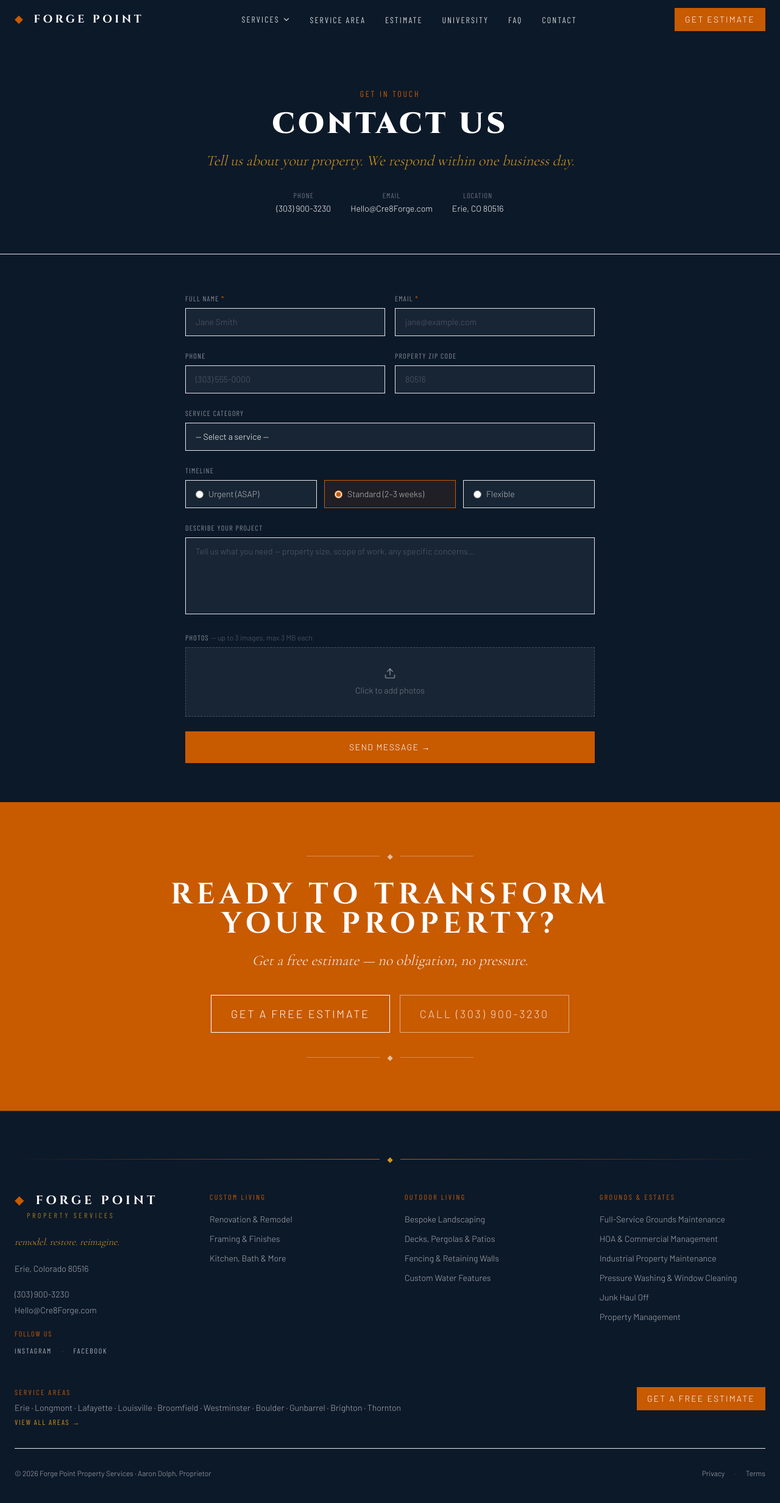
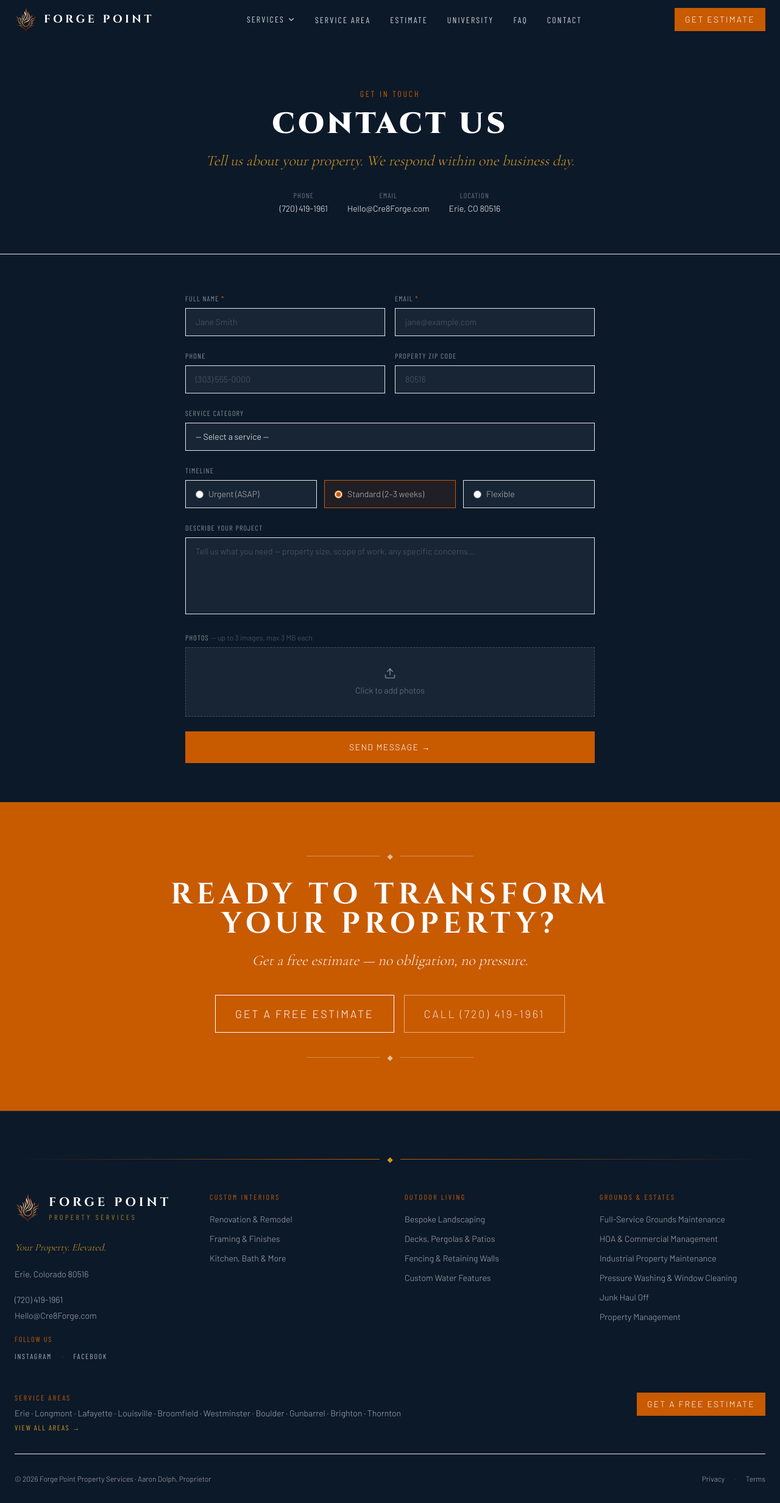
Before and after one commit to cre8forge/forge-point-website, a Next.js app: page /contact in a window 1280 px wide. Shown: the whole page at 61% size. Built offline with nearby package versions, Linux system fonts and the light colour scheme.

Commit message:
feat: rebrand - new logo, slogan, phone number, nav rename, remove showcase

```diff
--- a/app/layout.tsx
+++ b/app/layout.tsx
@@ -78,7 +78,7 @@ export default function RootLayout({
               "@type": "LocalBusiness",
               name: SITE_NAME,
               url: SITE_URL,
-              telephone: "+13039003230",
+              telephone: "+17204191961",
               email: "hello@cre8forge.com",
               address: {
                 "@type": "PostalAddress",
--- a/app/page.tsx
+++ b/app/page.tsx
@@ -6,7 +6,6 @@ import { HeroSection }          from "@/components/sections/HeroSection";
 import { ServicesSection }      from "@/components/sections/ServicesSection";
 import { HowItWorksSection }    from "@/components/sections/HowItWorksSection";
 import { WhyForgePointSection } from "@/components/sections/WhyForgePointSection";
-import { ProjectShowcase }      from "@/components/sections/ProjectShowcase";
 import { ReviewsSection }       from "@/components/sections/ReviewsSection";
 import { ServiceAreaMap }       from "@/components/sections/ServiceAreaMap";
 import { UniversityPreview }    from "@/components/sections/UniversityPreview";
@@ -47,8 +46,7 @@ export default async function HomePage() {
         <ServicesSection />
         <HowItWorksSection />
         <WhyForgePointSection />
-        <ProjectShowcase />
-        <ReviewsSection />
+<ReviewsSection />
         <ServiceAreaMap />
         {showUniversity && <UniversityPreview articles={featuredArticles} />}
         <CtaBanner />
--- a/components/layout/Footer.tsx
+++ b/components/layout/Footer.tsx
@@ -1,10 +1,11 @@
+import Image from "next/image";
 import Link from "next/link";
 import { Divider } from "@/components/ui/Divider";
 import { Button } from "@/components/ui/Button";
 
 const SERVICE_GROUPS = [
   {
-    label: "Custom Living",
+    label: "Custom Interiors",
     links: [
       { label: "Renovation & Remodel",  href: "/services/renovation-remodel" },
       { label: "Framing & Finishes",    href: "/services/framing-finishes" },
@@ -50,23 +51,32 @@ export function Footer() {
 
           {/* ── Col 1: Brand ── */}
           <div className="space-y-5">
-            <Link href="/" className="inline-block group">
-              <span className="block font-cinzel font-900 text-white text-xl tracking-[0.25em] uppercase group-hover:text-amber transition-colors">
-                <span className="text-orange mr-1">◆</span> FORGE POINT
-              </span>
-              <span className="block font-condensed font-600 text-xs tracking-[0.3em] uppercase text-amber/80 mt-0.5 pl-5">
-                Property Services
-              </span>
+            <Link href="/" className="inline-flex items-center gap-3 group">
+              <Image
+                src="/logo.png"
+                alt="Forge Point Property Services"
+                width={44}
+                height={44}
+                className="object-contain"
+              />
+              <div>
+                <span className="block font-cinzel font-900 text-white text-xl tracking-[0.25em] uppercase group-hover:text-amber transition-colors">
+                  FORGE POINT
+                </span>
+                <span className="block font-condensed font-600 text-xs tracking-[0.3em] uppercase text-amber/80 mt-0.5">
+                  Property Services
+                </span>
+              </div>
             </Link>
             <p className="font-cormorant italic font-300 text-base text-amber leading-relaxed">
-              remodel. restore. reimagine.
+              Your Property. Elevated.
             </p>
             <p className="font-barlow font-300 text-sm text-muted leading-relaxed">
               Erie, Colorado 80516
             </p>
             <div className="space-y-1.5">
-              <a href="tel:+13039003230" className="block font-barlow font-300 text-sm text-muted hover:text-white transition-colors">
-                (303) 900-3230
+              <a href="tel:+17204191961" className="block font-barlow font-300 text-sm text-muted hover:text-white transition-colors">
+                (720) 419-1961
               </a>
               <a href="mailto:Hello@Cre8Forge.com" className="block font-barlow font-300 text-sm text-muted hover:text-white transition-colors">
                 Hello@Cre8Forge.com
--- a/components/layout/Nav.tsx
+++ b/components/layout/Nav.tsx
@@ -1,6 +1,7 @@
 "use client";
 
 import { useState, useEffect } from "react";
+import Image from "next/image";
 import Link from "next/link";
 import { ChevronDown, Menu, X } from "lucide-react";
 import { cn } from "@/lib/utils";
@@ -10,7 +11,7 @@ import { Button } from "@/components/ui/Button";
 
 const SERVICE_GROUPS = [
   {
-    label: "Custom Living",
+    label: "Custom Interiors",
     services: [
       { label: "Renovation & Remodel",    href: "/services/renovation-remodel" },
       { label: "Framing & Finishes",      href: "/services/framing-finishes" },
@@ -80,11 +81,17 @@ export function Nav() {
         <nav className="max-w-7xl mx-auto px-6 h-16 flex items-center justify-between">
 
           {/* Logo */}
-          <Link
-            href="/"
-            className="font-cinzel font-900 text-white text-lg tracking-[0.25em] uppercase hover:text-amber transition-colors"
-          >
-            <span className="text-orange mr-1">◆</span> FORGE POINT
+          <Link href="/" className="flex items-center gap-2.5 group">
+            <Image
+              src="/logo.png"
+              alt="Forge Point Property Services"
+              width={38}
+              height={38}
+              className="object-contain"
+            />
+            <span className="font-cinzel font-900 text-white text-lg tracking-[0.25em] uppercase group-hover:text-amber transition-colors">
+              FORGE POINT
+            </span>
           </Link>
 
           {/* Desktop links */}
@@ -174,10 +181,19 @@ export function Nav() {
           <div className="flex items-center justify-between px-6 h-16 border-b border-white/10">
             <Link
               href="/"
-              className="font-cinzel font-900 text-white text-base tracking-[0.25em] uppercase"
+              className="flex items-center gap-2.5"
               onClick={() => setMobileOpen(false)}
             >
-              <span className="text-orange mr-1">◆</span> FORGE POINT
+              <Image
+                src="/logo.png"
+                alt="Forge Point Property Services"
+                width={32}
+                height={32}
+                className="object-contain"
+              />
+              <span className="font-cinzel font-900 text-white text-base tracking-[0.25em] uppercase">
+                FORGE POINT
+              </span>
             </Link>
             <button
               className="text-white p-1"
--- a/components/sections/ContactHero.tsx
+++ b/components/sections/ContactHero.tsx
@@ -20,10 +20,10 @@ export function ContactHero() {
               Phone
             </p>
             <a
-              href="tel:+13039003230"
+              href="tel:+17204191961"
               className="font-barlow font-300 text-white hover:text-orange transition-colors"
             >
-              (303) 900-3230
+              (720) 419-1961
             </a>
           </div>
           <div className="text-center">
--- a/components/sections/CtaBanner.tsx
+++ b/components/sections/CtaBanner.tsx
@@ -32,12 +32,12 @@ export function CtaBanner() {
             Get a Free Estimate
           </Button>
           <Button
-            href="tel:+13039003230"
+            href="tel:+17204191961"
             variant="secondary"
             size="lg"
             className="border-white/50 text-white/80 hover:border-white hover:text-white hover:bg-white/10 hover:shadow-none"
           >
-            Call (303) 900-3230
+            Call (720) 419-1961
           </Button>
         </div>
 
--- a/components/sections/EstimatorTool.tsx
+++ b/components/sections/EstimatorTool.tsx
@@ -290,8 +290,8 @@ export function EstimatorTool({ categories, settings, initialCategory }: Estimat
           <Button href="/contact" variant="primary">
             Request a Detailed Quote
           </Button>
-          <Button href="tel:+13039003230" variant="secondary">
-            Call (303) 900-3230
+          <Button href="tel:+17204191961" variant="secondary">
+            Call (720) 419-1961
           </Button>
         </div>
       </div>
--- a/components/sections/HeroSection.tsx
+++ b/components/sections/HeroSection.tsx
@@ -28,7 +28,7 @@ export function HeroSection() {
 
         {/* Eyebrow */}
         <p className="font-condensed font-600 text-xs uppercase tracking-[0.35em] text-amber mb-5">
-          Erie, Colorado · Licensed &amp; Insured · (303) 900-3230
+          Erie, Colorado · Licensed &amp; Insured · (720) 419-1961
         </p>
 
         {/* H1 */}
@@ -40,7 +40,7 @@ export function HeroSection() {
 
         {/* Tagline — from business card */}
         <p className="font-cormorant italic font-300 text-xl md:text-2xl text-amber mb-10 leading-relaxed">
-          remodel. restore. reimagine.
+          Your Property. Elevated.
         </p>
 
         {/* CTAs */}
@@ -48,8 +48,8 @@ export function HeroSection() {
           <Button href="/estimate" variant="primary" size="lg">
             Get a Free Estimate
           </Button>
-          <Button href="#showcase" variant="secondary" size="lg">
-            View Our Work
+          <Button href="/services" variant="secondary" size="lg">
+            Our Services
           </Button>
         </div>
 
--- a/lib/faq-data.ts
+++ b/lib/faq-data.ts
@@ -45,7 +45,7 @@ export const FAQ_CATEGORIES: FaqCategory[] = [
       {
         question: "How quickly do you respond to inquiries?",
         answer:
-          "We respond to all contact form submissions and calls within one business day. For urgent requests — like a fence down after a storm or a maintenance issue at a rental property — call us directly at (303) 900-3230 for the fastest response.",
+          "We respond to all contact form submissions and calls within one business day. For urgent requests — like a fence down after a storm or a maintenance issue at a rental property — call us directly at (720) 419-1961 for the fastest response.",
       },
       {
         question: "Do you work with HOAs and property managers?",
```
Also changed, not shown: public/logo.jpg (added), public/logo.png (added).
